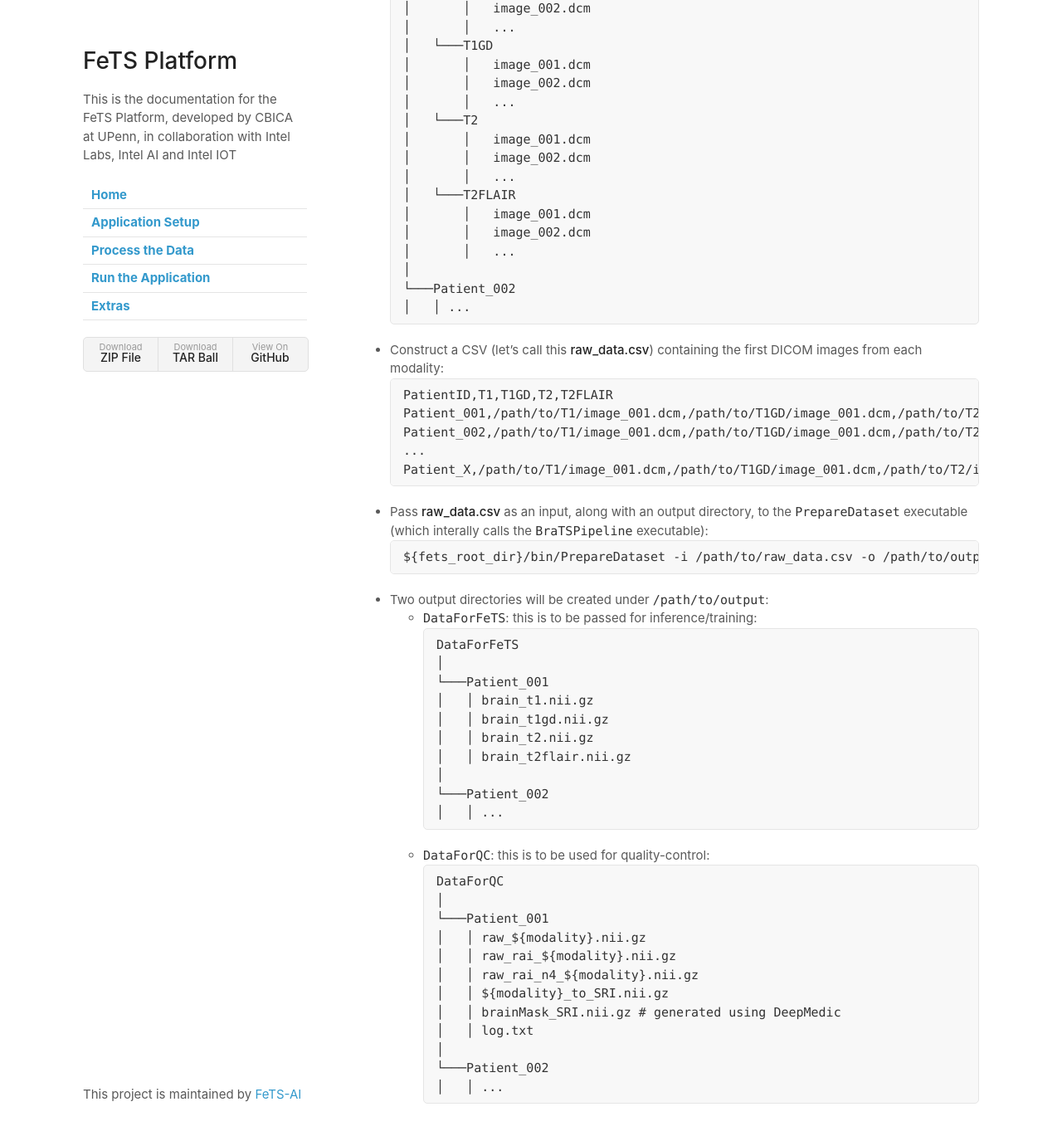
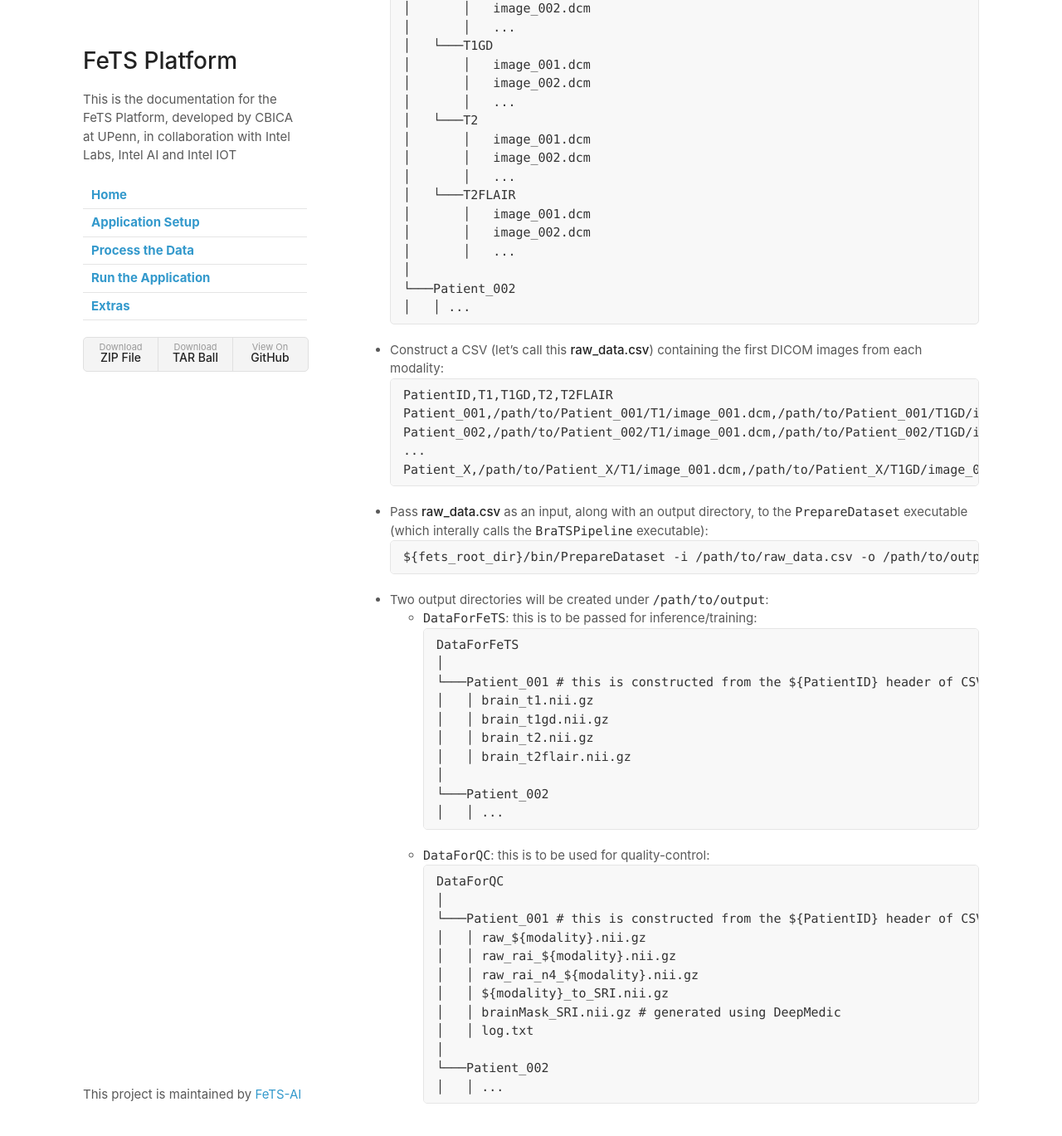
Before and after one commit to FeTS-AI/Front-End, a Jekyll site: the page built from docs/process_data.md, in a window 1280 px wide and 1400 px high, scrolled down 516 px. Shown: the top 1369 px of the window at 83% size. Built offline with Jekyll 4.4.1, drawn with Linux system fonts in a browser that asks for light colours; our own code applies the rules of GitHub Pages for plain Markdown files.

Commit message:
added more comments

````diff
--- a/docs/process_data.md
+++ b/docs/process_data.md
@@ -37,10 +37,10 @@ Input_Data
 - Construct a CSV (let's call this **raw_data.csv**) containing the first DICOM images from each modality:
 ```
 PatientID,T1,T1GD,T2,T2FLAIR
-Patient_001,/path/to/T1/image_001.dcm,/path/to/T1GD/image_001.dcm,/path/to/T2/image_001.dcm,/path/to/T2FLAIR/image_001.dcm
-Patient_002,/path/to/T1/image_001.dcm,/path/to/T1GD/image_001.dcm,/path/to/T2/image_001.dcm,/path/to/T2FLAIR/image_001.dcm
+Patient_001,/path/to/Patient_001/T1/image_001.dcm,/path/to/Patient_001/T1GD/image_001.dcm,/path/to/Patient_001/T2/image_001.dcm,/path/to/Patient_001/T2FLAIR/image_001.dcm
+Patient_002,/path/to/Patient_002/T1/image_001.dcm,/path/to/Patient_002/T1GD/image_001.dcm,/path/to/Patient_002/T2/image_001.dcm,/path/to/Patient_002/T2FLAIR/image_001.dcm
 ...
-Patient_X,/path/to/T1/image_001.dcm,/path/to/T1GD/image_001.dcm,/path/to/T2/image_001.dcm,/path/to/T2FLAIR/image_001.dcm
+Patient_X,/path/to/Patient_X/T1/image_001.dcm,/path/to/Patient_X/T1GD/image_001.dcm,/path/to/Patient_X/T2/image_001.dcm,/path/to/Patient_X/T2FLAIR/image_001.dcm
 ```
 - Pass **raw_data.csv** as an input, along with an output directory, to the `PrepareDataset` executable (which interally calls the `BraTSPipeline` executable):
 ```bash
@@ -51,7 +51,7 @@ ${fets_root_dir}/bin/PrepareDataset -i /path/to/raw_data.csv -o /path/to/output
   ```
   DataForFeTS
   │
-  └───Patient_001
+  └───Patient_001 # this is constructed from the ${PatientID} header of CSV
   │   │ brain_t1.nii.gz
   │   │ brain_t1gd.nii.gz
   │   │ brain_t2.nii.gz
@@ -64,7 +64,7 @@ ${fets_root_dir}/bin/PrepareDataset -i /path/to/raw_data.csv -o /path/to/output
   ```
   DataForQC
   │
-  └───Patient_001
+  └───Patient_001 # this is constructed from the ${PatientID} header of CSV
   │   │ raw_${modality}.nii.gz
   │   │ raw_rai_${modality}.nii.gz
   │   │ raw_rai_n4_${modality}.nii.gz
````
